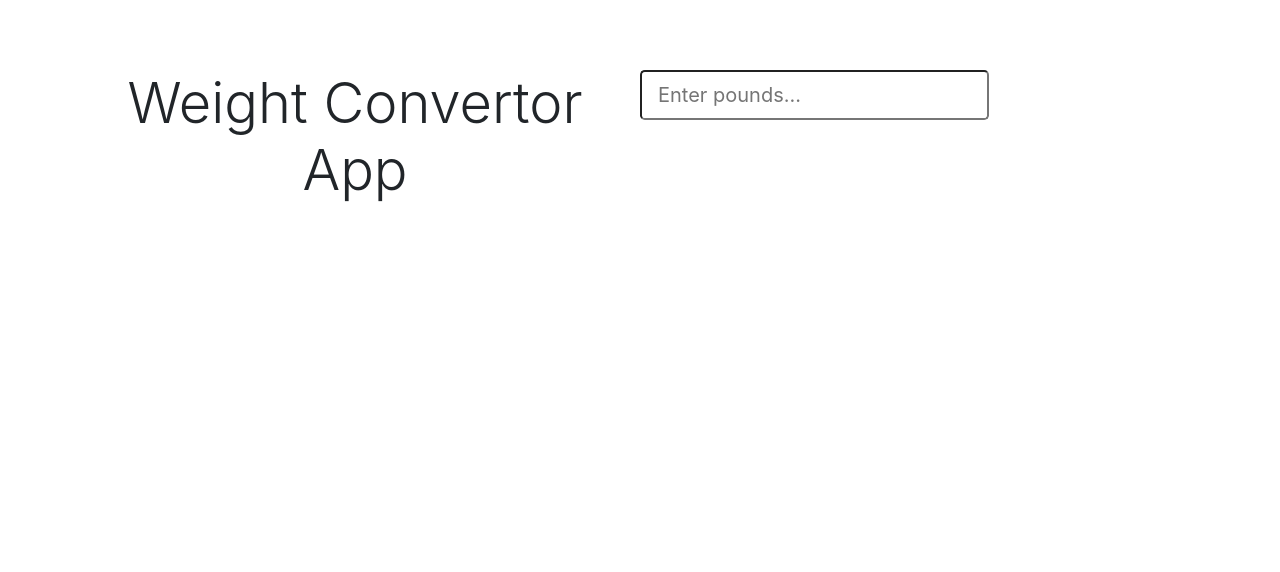
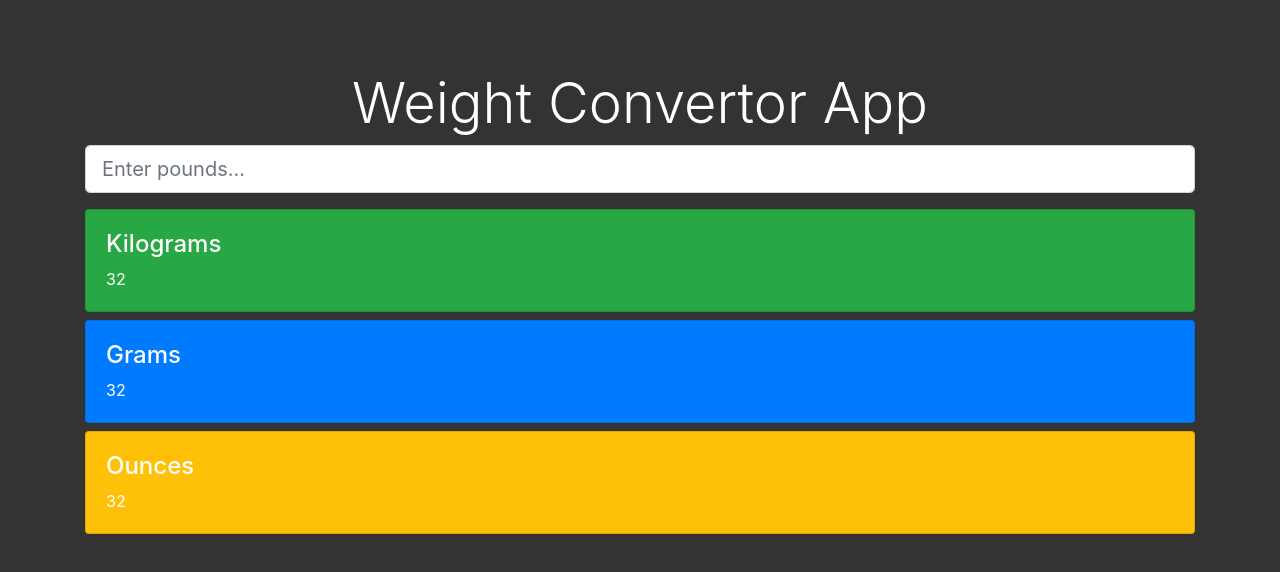
Before and after one commit to rohitksingh/Weight-Convertor, a plain HTML site: page index.html in a window 1280 px wide. Drawn offline with nearby package versions, Linux system fonts and the light colour scheme.

Commit message:
Added Cards for output

```diff
--- a/index.html
+++ b/index.html
@@ -10,20 +10,42 @@
 
     <title>Weight Convertor App</title>
     <style>
-        body{ margin-top: 70px;}
+        body{ margin-top: 70px; background-color: #333; color: white;}
     </style>
   </head>
   <body>
     <div class="container">
         <div class="row">
-            <div class="col-md-6">
+            <div class="col-md-12">
                 <h1 class="display-4 text-center">Weight Convertor App</h1>
             </div>
-            <form>
+            <form class="col-md-12">
                 <div class="form-group">
-                    <input id="lbsInput" type="number" class="form-control-lg" placeholder="Enter pounds...">
+                    <input id="lbsInput" type="number" class="form-control form-control-lg" placeholder="Enter pounds...">
                 </div>
             </form>
+            <div class="col-md-12" id="output">
+                <div class="card bg-success mb-2">
+                    <div class="card-body">
+                        <h4>Kilograms</h4>
+                        <div id="kgID">32</div>
+                    </div>
+                </div>
+                <div class="card bg-primary mb-2">
+                    <div class="card-body">
+                        <h4>Grams</h4>
+                        <div id="gramID">32</div>
+                    </div>
+                </div>
+                <div class="card bg-warning mb-2">
+                    <div class="card-body">
+                        <h4>Ounces</h4>
+                        <div id="ouncesID">32</div>
+                    </div>
+                </div>
+
+            </div>
+
         </div>
     </div>
     <!-- Optional JavaScript -->
```
